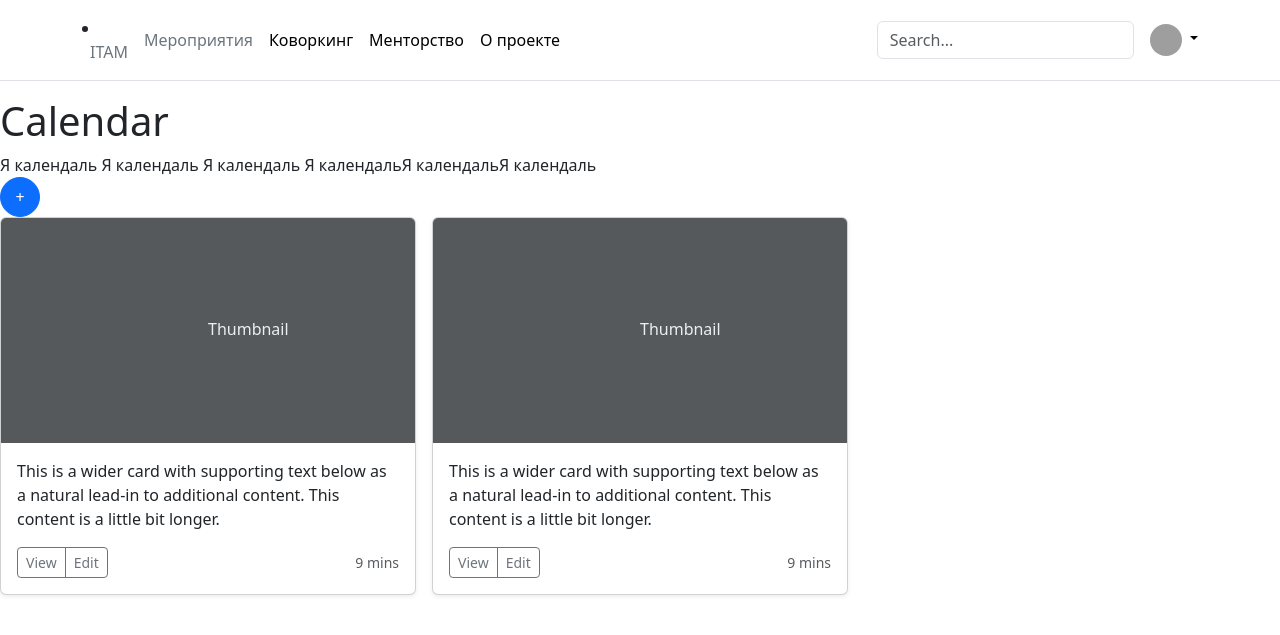
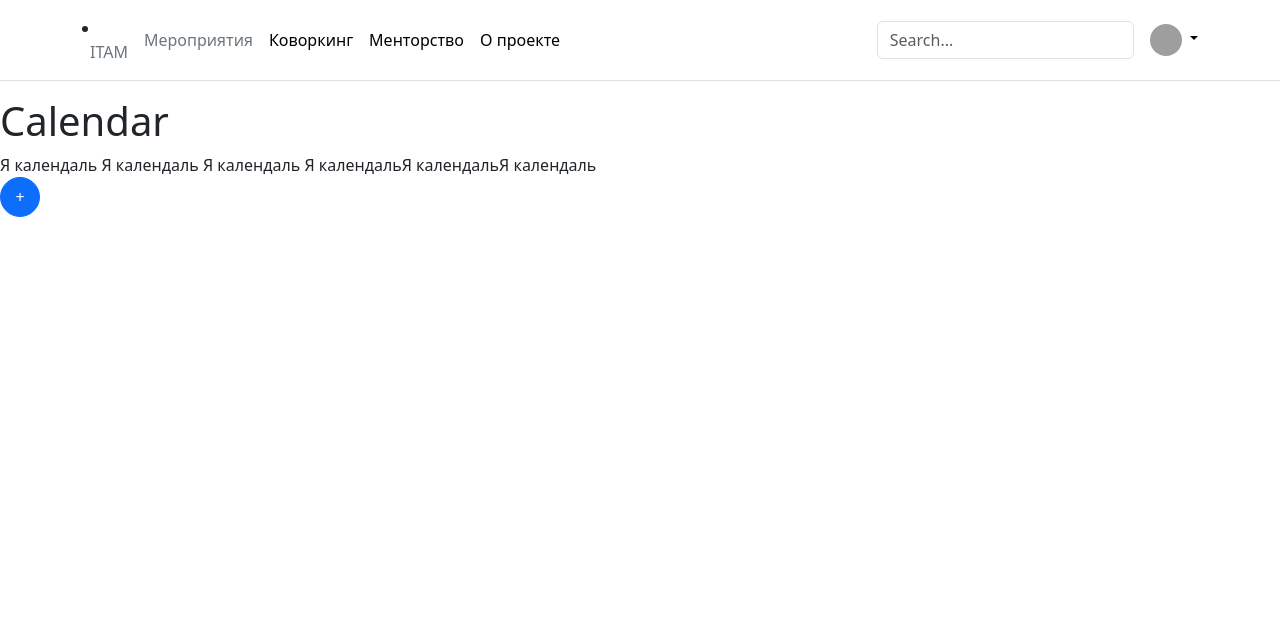
Before and after one commit to G7Khrmvvv/ITAM_events, a Flask app: page /calendar in a window 1280 px wide. Shown: the top 635 px of the page. Run offline with Flask 3, Linux system fonts and the light colour scheme; grey boxes are pictures that could not be loaded.

Commit message:
add cards when someone add event

```diff
--- a/app.py
+++ b/app.py
@@ -6,7 +6,6 @@
 app.config['SQLALCHEMY_DATABASE_URI'] = f'sqlite:///{os.path.join(os.getcwd(), "events.db")}'
 app.config['SQLALCHEMY_TRACK_MODIFICATIONS'] = False
 db = SQLAlchemy(app)
-
 
 class Events(db.Model):
     id = db.Column(db.Integer, primary_key=True)
--- a/templates/calendar.html
+++ b/templates/calendar.html
@@ -10,36 +10,23 @@
     <a href="/add_event" class="btn btn-primary rounded-circle" style="width: 40px; height: 40px; display: flex; align-items: center; justify-content: center;">
         +
     </a>
-<div class="row row-cols-1 row-cols-sm-2 row-cols-md-3 g-3">
+    {% for el in events %}
+    <div class="row row-cols-1 row-cols-sm-2 row-cols-md-3 g-3">
         <div class="col">
           <div class="card shadow-sm">
             <svg class="bd-placeholder-img card-img-top" width="100%" height="225" xmlns="http://www.w3.org/2000/svg" role="img" aria-label="Placeholder: Thumbnail" preserveAspectRatio="xMidYMid slice" focusable="false"><title>Placeholder</title><rect width="100%" height="100%" fill="#55595c"></rect><text x="50%" y="50%" fill="#eceeef" dy=".3em">Thumbnail</text></svg>
             <div class="card-body">
-              <p class="card-text">This is a wider card with supporting text below as a natural lead-in to additional content. This content is a little bit longer.</p>
+              <p class="card-text"> {{ el.name }}  в категории </p>
               <div class="d-flex justify-content-between align-items-center">
                 <div class="btn-group">
                   <button type="button" class="btn btn-sm btn-outline-secondary">View</button>
                   <button type="button" class="btn btn-sm btn-outline-secondary">Edit</button>
                 </div>
-                <small class="text-body-secondary">9 mins</small>
+                <small class="text-body-secondary">{{ el.start_datetime }}</small>
               </div>
             </div>
           </div>
         </div>
-        <div class="col">
-          <div class="card shadow-sm">
-            <svg class="bd-placeholder-img card-img-top" width="100%" height="225" xmlns="http://www.w3.org/2000/svg" role="img" aria-label="Placeholder: Thumbnail" preserveAspectRatio="xMidYMid slice" focusable="false"><title>Placeholder</title><rect width="100%" height="100%" fill="#55595c"></rect><text x="50%" y="50%" fill="#eceeef" dy=".3em">Thumbnail</text></svg>
-            <div class="card-body">
-              <p class="card-text">This is a wider card with supporting text below as a natural lead-in to additional content. This content is a little bit longer.</p>
-              <div class="d-flex justify-content-between align-items-center">
-                <div class="btn-group">
-                  <button type="button" class="btn btn-sm btn-outline-secondary">View</button>
-                  <button type="button" class="btn btn-sm btn-outline-secondary">Edit</button>
-                </div>
-                <small class="text-body-secondary">9 mins</small>
-              </div>
-            </div>
-          </div>
-        </div>
-      </div>
+    </div>
+    {% endfor %}
 {% endblock %}
```
Also changed, not shown: events.db.
